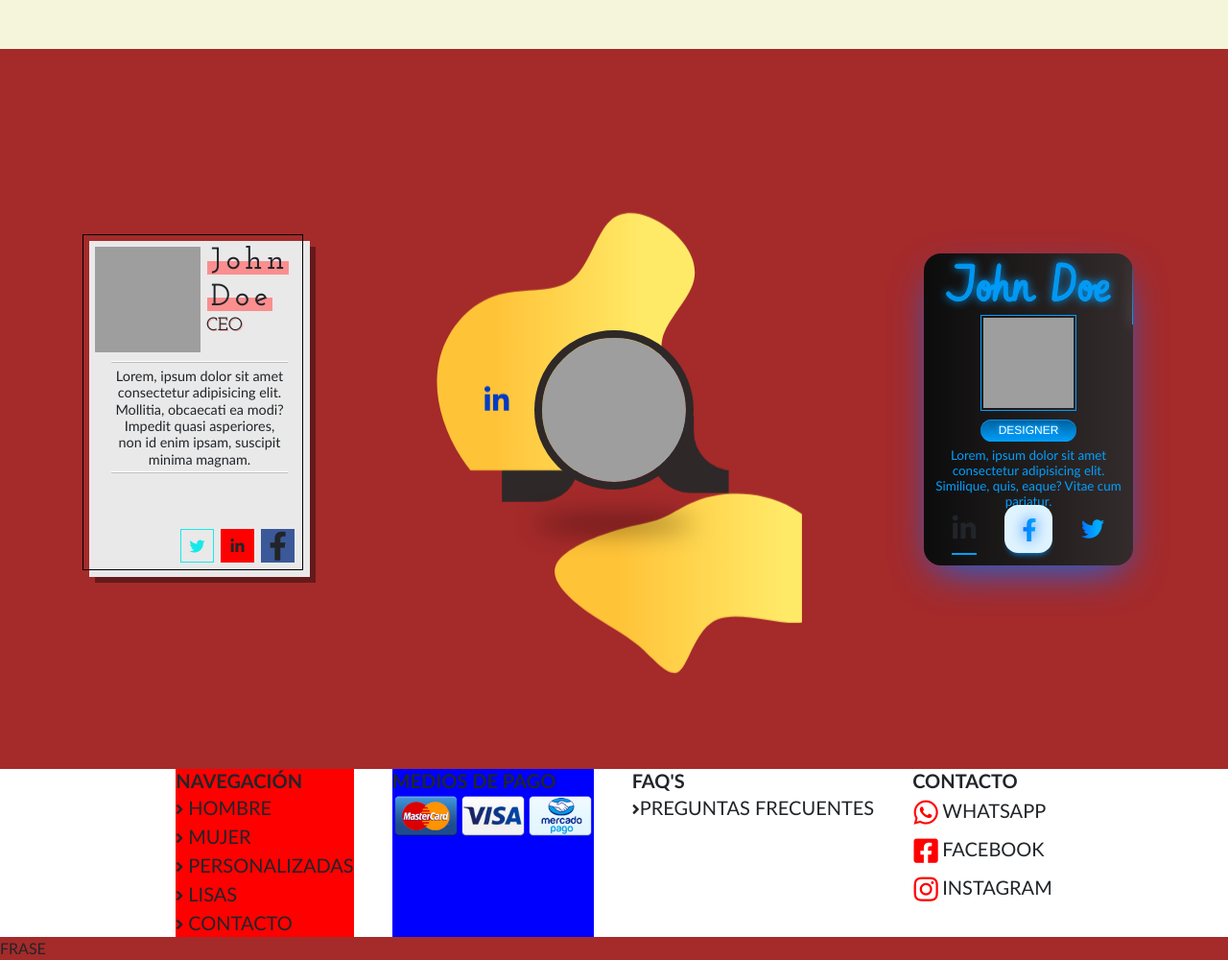
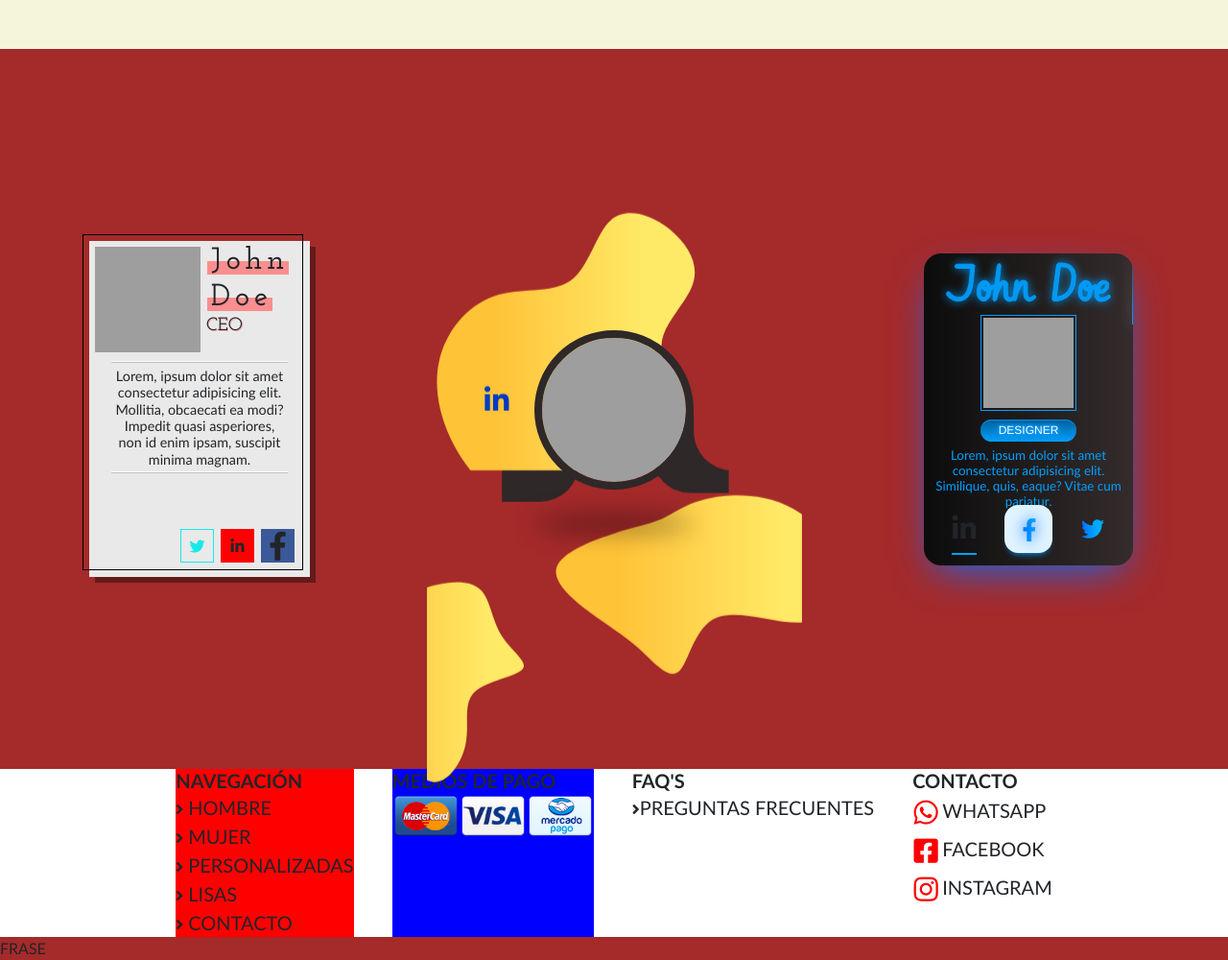
Before and after one commit to rondosron/pagina, a PHP site: the page made by index - copia.php in a window 1280 px wide. Shown: the part 2381-3381 px from the top of the page at 96% size. Run offline with PHP 8.4, Linux system fonts and the light colour scheme; some libraries are stand-ins or nearby versions; some web fonts are replaced; grey boxes are pictures that could not be loaded.

Commit message:
Finished Blobs Animation - Card 2

```diff
--- a/index - copia.php
+++ b/index - copia.php
@@ -278,7 +278,18 @@
 										<path fill="url(#gradient1)" d="M38.1,-60.8C47.5,-60.5,52.1,-46.6,60.3,-34.2C68.5,-21.8,80.2,-10.9,80.4,0.1C80.7,11.2,69.5,22.4,59.6,31.8C49.6,41.1,41,48.5,31.2,53.8C21.5,59,10.8,62.1,5.2,53.1C-0.4,44.1,-0.7,23,-13.2,19.3C-25.8,15.7,-50.5,29.6,-65.3,29.3C-80,29,-84.9,14.5,-86.7,-1.1C-88.5,-16.6,-87.3,-33.2,-74.6,-36.9C-61.8,-40.7,-37.4,-31.7,-23.1,-29.2C-8.7,-26.7,-4.3,-30.8,5,-39.5C14.3,-48.1,28.6,-61.2,38.1,-60.8Z" transform="translate(137 50)" />
 									</svg>
 								</div>
-
+								<div id="svgBackground3ContainerCard2">
+									<!--  hecho con https://www.blobmaker.app/ valores: el primero en el anteultimo y el segundo en el último -->
+									<svg id="svgBackground3Card2" viewBox="0 0 200 200" xmlns="http://www.w3.org/2000/svg">
+										<defs>
+											<linearGradient id="gradient1">
+												<stop offset="22%" stop-color="#FFC338" />
+												<stop offset="81%" stop-color="#FFEA68" />
+											</linearGradient>
+										</defs>
+										<path fill="url(#gradient1)" d="M22.6,-35.2C33.3,-33.1,48.5,-34.9,47.6,-29.7C46.7,-24.5,29.6,-12.3,21.6,-4.6C13.6,3,14.7,6.1,17.9,15.2C21.1,24.4,26.4,39.6,23.7,51.4C21.1,63.3,10.6,71.7,4.2,64.5C-2.2,57.3,-4.4,34.4,-17.8,28.8C-31.2,23.1,-55.7,34.7,-55.9,32.8C-56.2,30.9,-32.1,15.4,-27.9,2.5C-23.6,-10.5,-39.2,-21.1,-39.1,-23.3C-39.1,-25.6,-23.5,-19.6,-14.4,-22.7C-5.2,-25.7,-2.6,-37.8,1.7,-40.7C6,-43.6,12,-37.4,22.6,-35.2Z" transform="translate(100 100)" />
+									</svg>
+								</div>
 								<div id="borderTop1"></div>
 								<div id="borderTop2"></div>
 								<div id="socialMedia1Card2">
--- a/style.css
+++ b/style.css
@@ -814,6 +814,7 @@ body {
 		#quienessomos #card2container #card2 #profilePicContainerCard2 #profilePicCard2 #contentCard2 #svgBackground1ContainerCard2 #svgBackground1Card2 path {
 			animation: svgHover1 25s infinite forwards linear;
 		}
+		/* Different duration for each animation so they all have slightly different speeds without using animation-delay */
 
 		@keyframes svgHover1 {
 			0% {
@@ -828,7 +829,7 @@ body {
 		}
 
 		#quienessomos #card2container #card2 #profilePicContainerCard2 #profilePicCard2 #contentCard2 #svgBackground2ContainerCard2 #svgBackground2Card2 path {
-			animation: svgHover2 25s infinite forwards linear;
+			animation: svgHover2 24s infinite forwards linear;
 		}
 
 		@keyframes svgHover2 {
@@ -839,7 +840,37 @@ body {
 				d: path("M22,-31.7C32.1,-32.3,46.2,-33.6,58.2,-28.4C70.1,-23.2,80,-11.6,82.8,1.6C85.6,14.8,81.3,29.6,66.9,30.6C52.4,31.5,27.8,18.5,15,23.3C2.2,28.1,1.1,50.7,-4.3,58.1C-9.7,65.5,-19.3,57.9,-26.5,49.8C-33.8,41.8,-38.5,33.4,-47,25C-55.4,16.7,-67.5,8.3,-64,2.1C-60.4,-4.2,-41.2,-8.5,-30.1,-12.1C-18.9,-15.8,-15.8,-18.9,-12.2,-22C-8.5,-25,-4.2,-27.9,0.9,-29.5C6,-31,12,-31,22,-31.7Z");
 			}
 			66% {
-				d: path("M32.7,-60.2C34.5,-55.7,22.4,-30.8,26.6,-17.4C30.8,-4,51.2,-2,61.8,6.1C72.4,14.3,73.2,28.5,67.9,40C62.6,51.5,51.2,60.2,38.9,62C26.5,63.7,13.3,58.5,3.5,52.5C-6.4,46.5,-12.7,39.8,-24.8,37.8C-36.8,35.9,-54.6,38.8,-67.1,33.3C-79.7,27.8,-87.1,13.9,-82.9,2.5C-78.6,-9,-62.7,-18,-52.5,-27.7C-42.4,-37.4,-38,-47.9,-30.2,-48.9C-22.4,-50,-11.2,-41.7,2.1,-45.4C15.5,-49.1,31,-64.8,32.7,-60.2Z");
+				d: path("M39.8,-57C53.2,-61.3,66.7,-53.8,67.7,-42.3C68.7,-30.9,57.2,-15.4,52,-3C46.9,9.5,48.1,19,45.4,27.5C42.7,35.9,36,43.4,27.8,43.8C19.6,44.1,9.8,37.4,0.1,37.2C-9.6,37,-19.2,43.4,-25.2,41.8C-31.3,40.2,-33.8,30.6,-42.8,22.3C-51.7,14,-67,7,-72.8,-3.4C-78.7,-13.7,-75,-27.5,-63,-30.5C-51.1,-33.6,-30.8,-25.9,-18.9,-22.5C-7,-19.1,-3.5,-19.9,4.9,-28.3C13.2,-36.7,26.5,-52.7,39.8,-57Z");
+			}
+		}
+
+		#quienessomos #card2container #card2 #profilePicContainerCard2 #profilePicCard2 #contentCard2 #svgBackground3ContainerCard2 {
+			overflow: hidden;
+			height: 171px;
+			width: 90px;
+			position: absolute;
+			left: 0;
+			top: 31px;
+		}
+
+		#quienessomos #card2container #card2 #profilePicContainerCard2 #profilePicCard2 #contentCard2 #svgBackground3ContainerCard2 #svgBackground3Card2 {
+			position: absolute;
+			left: -80px;
+		}
+
+		#quienessomos #card2container #card2 #profilePicContainerCard2 #profilePicCard2 #contentCard2 #svgBackground3ContainerCard2 #svgBackground3Card2 path {
+			animation: svgHover3 23s infinite forwards linear;
+		}
+
+		@keyframes svgHover3 {
+			0% {
+				d: path("M22.6,-35.2C33.3,-33.1,48.5,-34.9,47.6,-29.7C46.7,-24.5,29.6,-12.3,21.6,-4.6C13.6,3,14.7,6.1,17.9,15.2C21.1,24.4,26.4,39.6,23.7,51.4C21.1,63.3,10.6,71.7,4.2,64.5C-2.2,57.3,-4.4,34.4,-17.8,28.8C-31.2,23.1,-55.7,34.7,-55.9,32.8C-56.2,30.9,-32.1,15.4,-27.9,2.5C-23.6,-10.5,-39.2,-21.1,-39.1,-23.3C-39.1,-25.6,-23.5,-19.6,-14.4,-22.7C-5.2,-25.7,-2.6,-37.8,1.7,-40.7C6,-43.6,12,-37.4,22.6,-35.2Z");
+			}
+			33% {
+				d: path("M31.7,-58.7C37.5,-51.6,36.2,-35.9,43.8,-24.7C51.4,-13.4,67.8,-6.7,64.2,-2.1C60.7,2.6,37,5.2,27.4,12.8C17.8,20.5,22.2,33.2,19.9,46.5C17.7,59.7,8.8,73.4,-0.9,75C-10.6,76.5,-21.2,65.8,-33,58.1C-44.7,50.3,-57.6,45.5,-65.5,36.3C-73.4,27.1,-76.4,13.6,-69.3,4.1C-62.2,-5.4,-45.1,-10.7,-37,-19.7C-29,-28.7,-30.1,-41.3,-25.4,-49.2C-20.8,-57,-10.4,-60,1.3,-62.2C13,-64.5,25.9,-65.9,31.7,-58.7Z");
+			}
+			66% {
+				d: path("M30,-50.7C40.6,-45.8,52.1,-41.3,53,-32.9C53.9,-24.5,44.2,-12.3,47.5,1.9C50.8,16,67.1,32.1,66.9,41.8C66.7,51.4,50.1,54.7,36.2,49.4C22.3,44,11.2,30,-2.1,33.7C-15.5,37.5,-30.9,58.9,-44,63.7C-57,68.6,-67.6,56.9,-75.2,43.5C-82.7,30.1,-87.1,15.1,-80.1,4.1C-73,-6.9,-54.6,-13.9,-39.4,-14C-24.2,-14.2,-12.3,-7.5,-6.3,-15.1C-0.3,-22.7,-0.1,-44.6,4.8,-52.8C9.7,-61.1,19.4,-55.7,30,-50.7Z");
 			}
 		}
 
```
